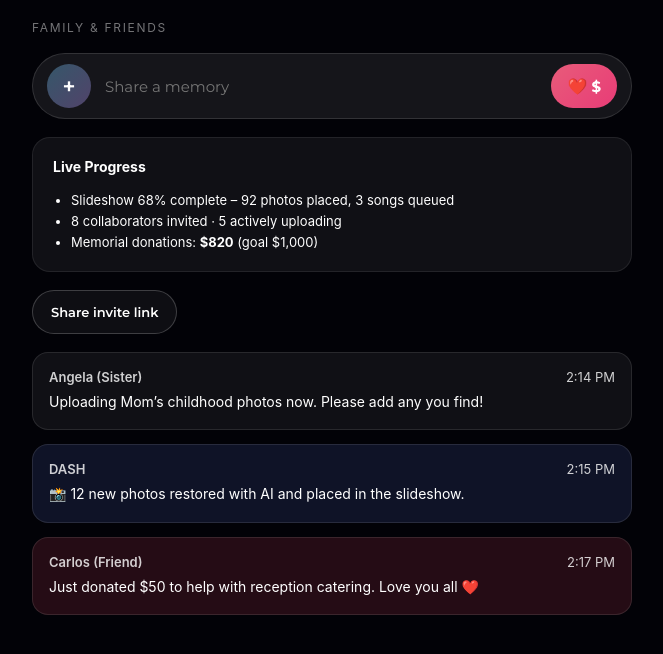
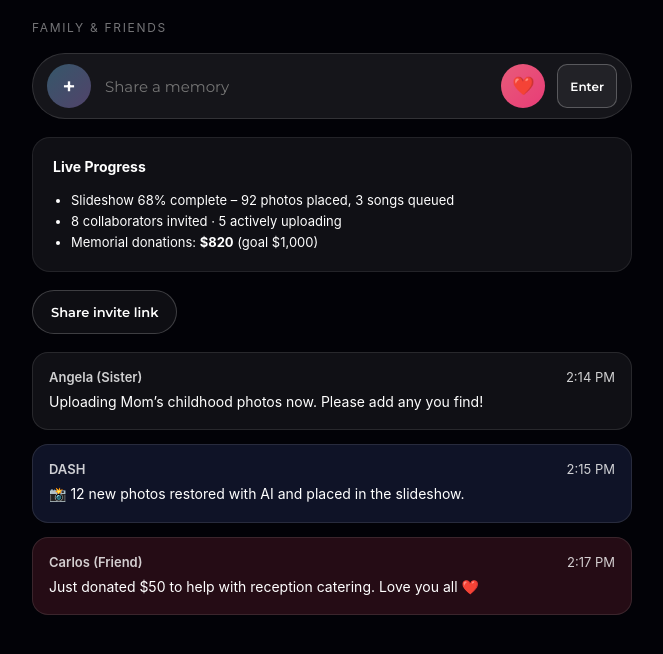
Before and after one commit to dashqrcodes/DASH, a Next.js app: page /collaboration in a window 1280 px wide. Shown: the top 654 px of the page, without its empty margins (308-971 px from the left). Built offline with nearby package versions, Linux system fonts and the light colour scheme.

Commit message:
slideshow: remove 'Share a memory' button; open collaboration via Heart; add Enter button & heart donate in drawer; supabase: SSR-safe null guard

```diff
--- a/src/components/CollaborationPanel.tsx
+++ b/src/components/CollaborationPanel.tsx
@@ -127,25 +127,43 @@ const CollaborationPanel: React.FC<CollaborationPanelProps> = ({
             fontSize: '15px'
           }}
         />
+        {/* Donate (simple heart icon) */}
         <button
           type="button"
           onClick={handleDonation}
+          aria-label="Donate"
+          title="Donate"
           style={{
+            width: '38px',
+            height: '38px',
+            borderRadius: '50%',
             border: 'none',
             background: 'linear-gradient(135deg, rgba(255,99,132,0.9) 0%, rgba(255,64,129,0.9) 100%)',
             color: 'white',
-            fontWeight: 700,
-            fontSize: '15px',
-            padding: '10px 16px',
-            borderRadius: '999px',
+            fontSize: '18px',
             cursor: 'pointer',
             display: 'flex',
             alignItems: 'center',
-            gap: '4px'
+            justifyContent: 'center'
           }}
         >
-          <span style={{ fontSize: '16px' }}>❤️</span>
-          <span>$</span>
+          ❤️
+        </button>
+        {/* Submit (Enter) */}
+        <button
+          type="submit"
+          style={{
+            border: '1px solid rgba(255,255,255,0.25)',
+            background: 'rgba(255,255,255,0.06)',
+            color: 'white',
+            fontWeight: 600,
+            fontSize: '12px',
+            padding: '8px 12px',
+            borderRadius: '10px',
+            cursor: 'pointer'
+          }}
+        >
+          Enter
         </button>
         <input
           ref={fileInputRef}
--- a/src/utils/supabase.ts
+++ b/src/utils/supabase.ts
@@ -1,16 +1,28 @@
-import { createClient } from '@supabase/supabase-js';
+import { createClient, type SupabaseClient } from '@supabase/supabase-js';
 
-const supabaseUrl = process.env.NEXT_PUBLIC_SUPABASE_URL || 'https://ftgrrlkjavcumjkyyyva.supabase.co';
-const supabaseAnonKey = process.env.NEXT_PUBLIC_SUPABASE_ANON_KEY || '';
+/**
+ * Create the Supabase client ONLY when URL and ANON KEY are present.
+ * This prevents build-time SSR errors when env vars are missing on Preview/Prod.
+ */
+const supabaseUrl = process.env.NEXT_PUBLIC_SUPABASE_URL;
+const supabaseAnonKey = process.env.NEXT_PUBLIC_SUPABASE_ANON_KEY;
 
-if (!supabaseAnonKey) {
-  console.warn('⚠️ NEXT_PUBLIC_SUPABASE_ANON_KEY not set. Supabase features will not work.');
+let supabase: SupabaseClient | null = null;
+if (supabaseUrl && supabaseAnonKey) {
+  supabase = createClient(supabaseUrl, supabaseAnonKey);
+} else {
+  // Do not throw during build; log once and export a null client.
+  // Callers must guard for null (we also guard inside helpers below).
+  if (process.env.NODE_ENV !== 'production') {
+    console.warn('⚠️ Supabase not initialized: missing NEXT_PUBLIC_SUPABASE_URL or NEXT_PUBLIC_SUPABASE_ANON_KEY');
+  }
 }
 
-export const supabase = createClient(supabaseUrl, supabaseAnonKey);
+export { supabase };
 
 // Helper functions for DASH
 export async function createMemorial(data: any) {
+  if (!supabase) return { memorial: null, error: new Error('Supabase not configured') };
   const { data: memorial, error } = await supabase
     .from('memorials')
     .insert(data)
@@ -21,6 +33,7 @@ export async function createMemorial(data: any) {
 }
 
 export async function getMemorial(id: string) {
+  if (!supabase) return { memorial: null, error: new Error('Supabase not configured') };
   const { data: memorial, error } = await supabase
     .from('memorials')
     .select('*')
@@ -31,6 +44,7 @@ export async function getMemorial(id: string) {
 }
 
 export async function updateMemorial(id: string, updates: any) {
+  if (!supabase) return { memorial: null, error: new Error('Supabase not configured') };
   const { data: memorial, error } = await supabase
     .from('memorials')
     .update(updates)
@@ -55,6 +69,7 @@ export async function uploadSlideshowVideo(
   userId: string,
   memorialId: string
 ): Promise<string | null> {
+  if (!supabase) return null;
   try {
     const fileName = `slideshow-videos/${userId}/${memorialId}-${Date.now()}.mp4`;
 
@@ -93,6 +108,7 @@ export async function uploadPrimaryPhoto(
   userId: string,
   memorialId: string
 ): Promise<string | null> {
+  if (!supabase) return null;
   try {
     const fileName = `primary-photos/${userId}/${memorialId}-${Date.now()}.jpg`;
 
@@ -131,6 +147,7 @@ export async function uploadExtractedAudio(
   userId: string,
   memorialId: string
 ): Promise<string | null> {
+  if (!supabase) return null;
   try {
     const fileName = `extracted-audio/${userId}/${memorialId}-${Date.now()}.mp3`;
 
@@ -169,6 +186,7 @@ export async function storeHeavenCharacter(data: {
   slideshowVideoUrl?: string;
   primaryPhotoUrl?: string;
 }) {
+  if (!supabase) return null;
   try {
     const { data: character, error } = await supabase
       .from('heaven_characters')
@@ -200,6 +218,7 @@ export async function storeHeavenCharacter(data: {
  * Get HEAVEN character data from Supabase
  */
 export async function getHeavenCharacter(userId: string, memorialId: string) {
+  if (!supabase) return null;
   try {
     const { data: character, error } = await supabase
       .from('heaven_characters')
@@ -235,6 +254,7 @@ export async function uploadSlideshowMedia(
   memorialId?: string,
   index?: number
 ): Promise<string | null> {
+  if (!supabase) return null;
   try {
     const isVideo = file.type?.startsWith('video/');
     const extension = isVideo ? 'mp4' : 'jpg';
@@ -279,6 +299,7 @@ export async function storeSlideshowMedia(
     muxPlaybackId?: string;
   }>
 ) {
+  if (!supabase) return null;
   try {
     const { data, error } = await supabase
       .from('slideshow_media')
@@ -308,6 +329,7 @@ export async function storeSlideshowMedia(
  * Get slideshow media from database
  */
 export async function getSlideshowMedia(userId: string, memorialId: string) {
+  if (!supabase) return null;
   try {
     const { data, error } = await supabase
       .from('slideshow_media')
```
Also changed, not shown: src/pages/slideshow.tsx (+12 -47 lines).
